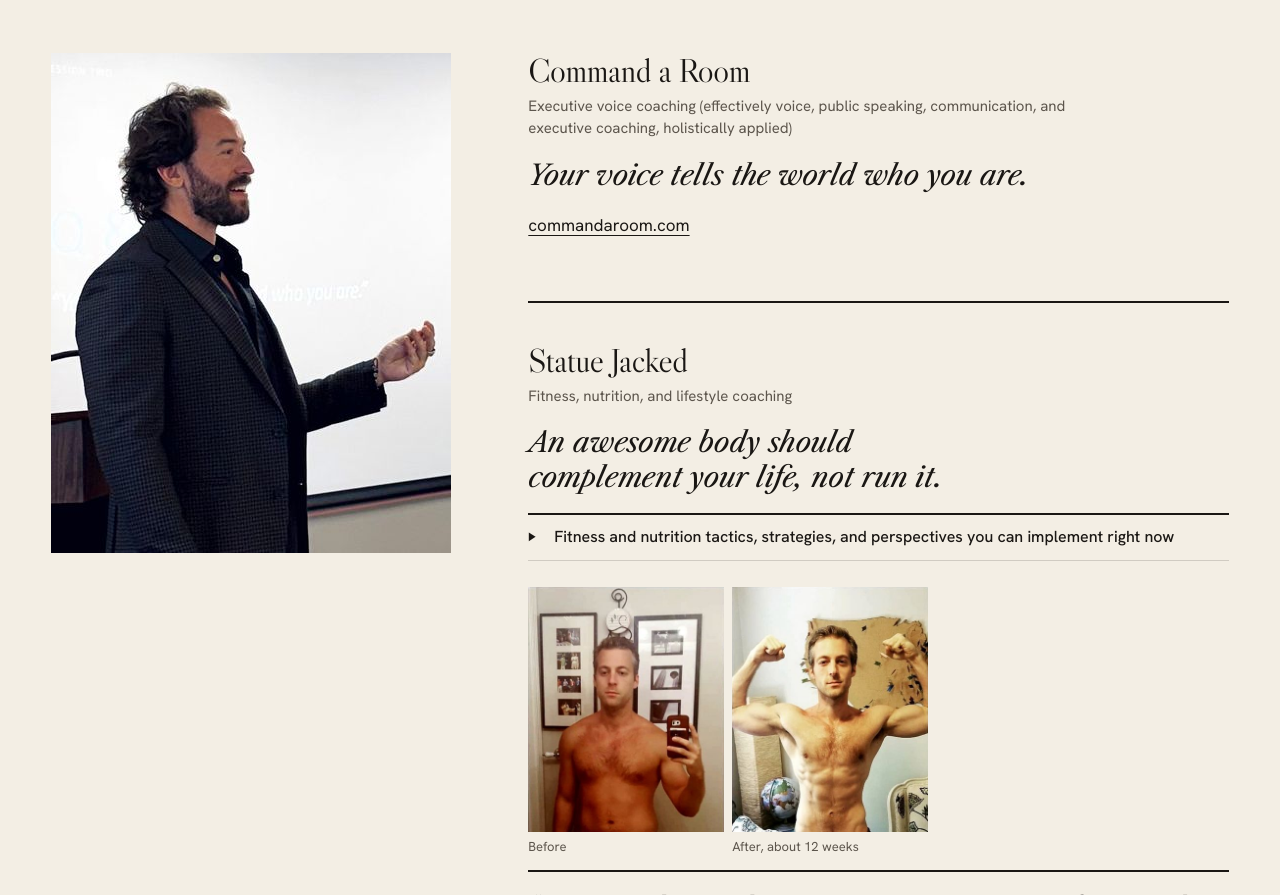
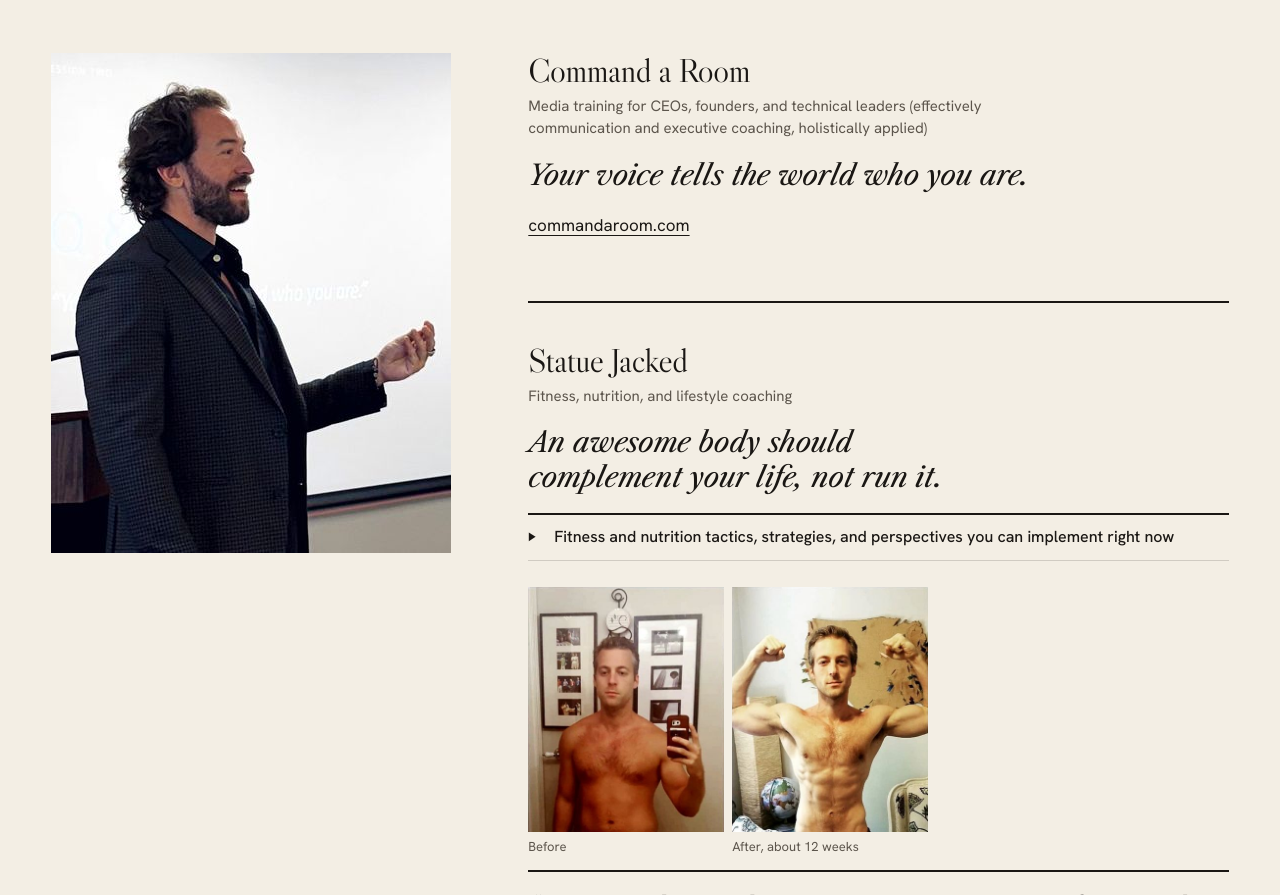
Before and after one commit to mhewitt23/michaelhewitt.com, a plain HTML site: page index.html in a window 1280 px wide. Shown: the part 2188-3083 px from the top of the page. Drawn offline with Linux system fonts and the light colour scheme.

Commit message:
Describe Command a Room as media training for CEOs, founders, and technical leaders (#1)
The "I coach" section called it executive voice coaching and listed public
speaking; it now reads media training for CEOs, founders, and technical leaders.


Claude-Session: https://claude.ai/code/session_01XbAx1jn3RoYzA94GbBHmtX

Co-authored-by: Claude <noreply@anthropic.com>

```diff
--- a/index.html
+++ b/index.html
@@ -327,7 +327,7 @@ html{scroll-behavior:smooth;scroll-padding-top:72px;-webkit-text-size-adjust:100
 <div class="lb-block">
 <hgroup class="lb-hg">
 <h3 class="lb-h3">Command a Room</h3>
-<p class="lb-what">Executive voice coaching (effectively voice, public speaking, communication, and executive coaching, holistically applied)</p>
+<p class="lb-what">Media training for CEOs, founders, and technical leaders (effectively communication and executive coaching, holistically applied)</p>
 </hgroup>
 <p class="lb-quote">Your voice tells the world <span class="nb">who you are.</span></p>
 <p><a href="https://www.commandaroom.com">commandaroom.com</a></p>
```
